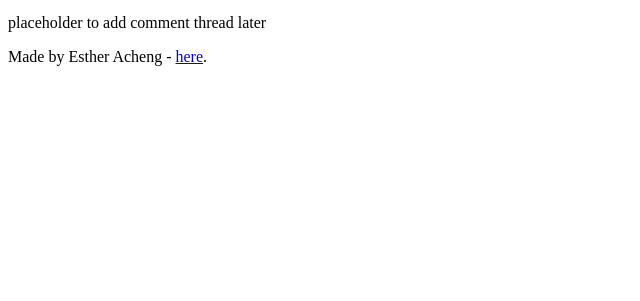
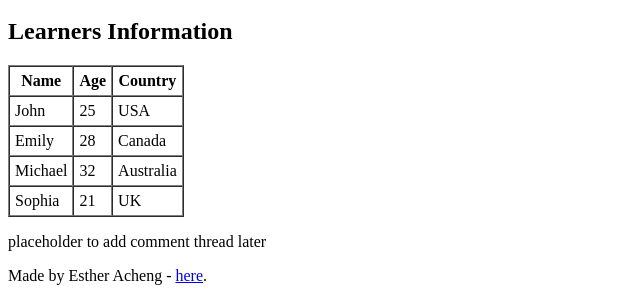
Before and after one commit to estheracheng/My_First_Portfolio, a plain HTML site: page index.html in a window 1280 px wide. Shown: the part 501-802 px from the top of the page, without its empty margins (0-640 px from the left). Drawn offline with Linux system fonts and the light colour scheme.

Commit message:
Add learners table to index.html for creativity requirement

```diff
--- a/index.html
+++ b/index.html
@@ -27,6 +27,42 @@
         <a href="https://www.alxafrica.com/" target="_blank">
           <img src="https://i.ibb.co/gTDZZT8/ALX-Logo-07.png" alt="ALX Logo" width="200" />
         </a>
+
+        <!-- New container with table of learners -->
+        <section>
+          <h2>Learners Information</h2>
+          <table border="1" cellspacing="0" cellpadding="5">
+            <thead>
+              <tr>
+                <th>Name</th>
+                <th>Age</th>
+                <th>Country</th>
+              </tr>
+            </thead>
+            <tbody>
+              <tr>
+                <td>John</td>
+                <td>25</td>
+                <td>USA</td>
+              </tr>
+              <tr>
+                <td>Emily</td>
+                <td>28</td>
+                <td>Canada</td>
+              </tr>
+              <tr>
+                <td>Michael</td>
+                <td>32</td>
+                <td>Australia</td>
+              </tr>
+              <tr>
+                <td>Sophia</td>
+                <td>21</td>
+                <td>UK</td>
+              </tr>
+            </tbody>
+          </table>
+        </section>
       </article>
 
       <aside>
```
